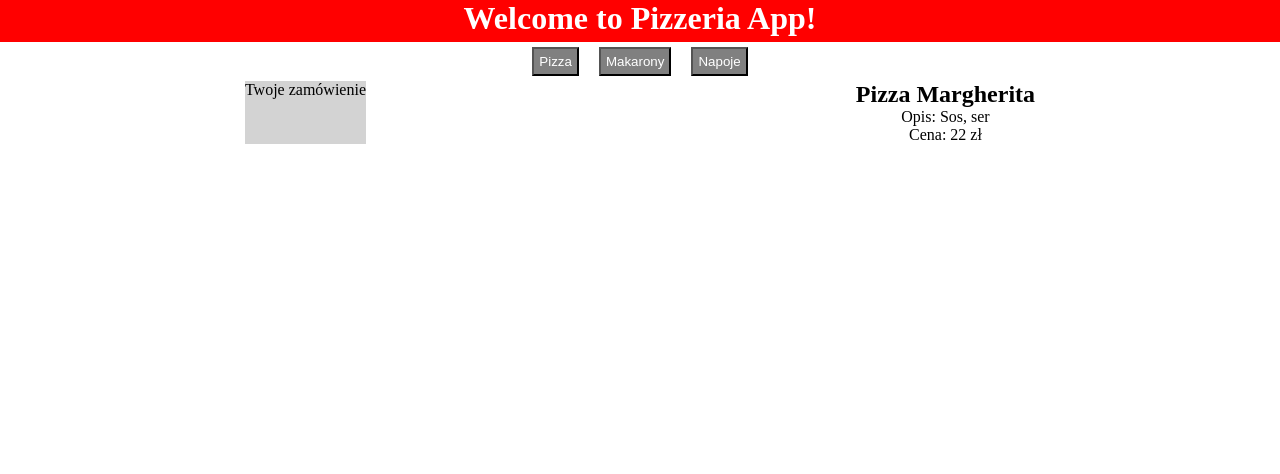
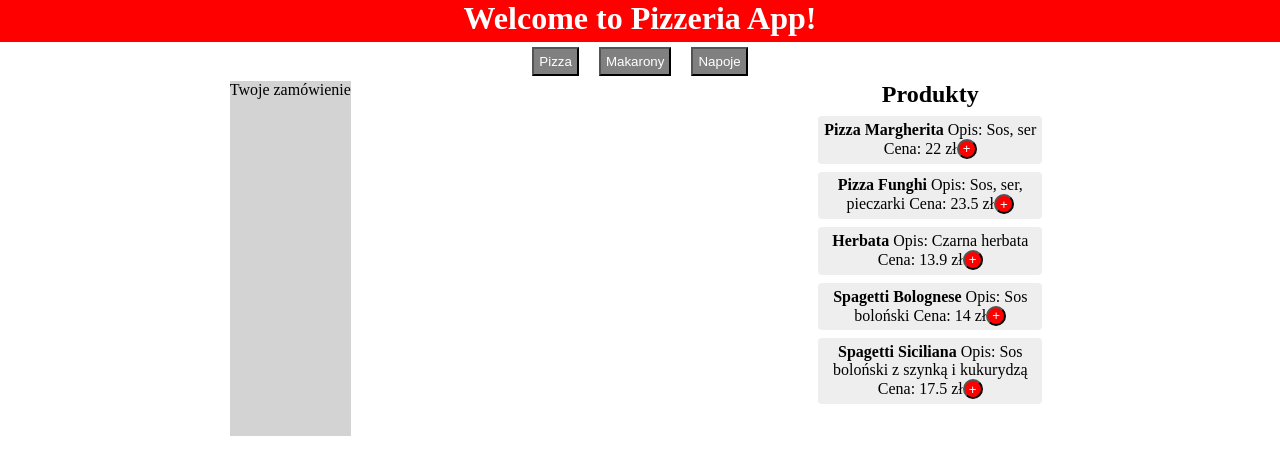
Before and after one commit to kredki/pizzeria-app, an Angular app: page / in a window 1280 px wide. Shown: the top 474 px of the page. Built offline with nearby package versions, Linux system fonts and the light colour scheme.

Commit message:
list of dishes

```diff
--- a/src/app/app.component.css
+++ b/src/app/app.component.css
@@ -30,3 +30,10 @@ section {
 #order {
   background-color: lightgray;
 }
+
+#dishes {
+  display: flex;
+  justify-content: center;
+  align-items: center;
+  flex-direction: row;
+}
--- a/src/app/dishes/dishes.component.css
+++ b/src/app/dishes/dishes.component.css
@@ -0,0 +1,50 @@
+.dishes {
+  margin: 0 0 2em 0;
+  list-style-type: none;
+  padding: 0;
+  width: 15em;
+}
+
+.dishes li {
+  position: relative;
+  left: 0;
+  background-color: #EEE;
+  margin: .5em;
+  padding: .3em 0;
+  border-radius: 4px;
+}
+
+.dishes .text {
+  position: relative;
+  top: -3px;
+}
+
+.dishes .dish {
+  display: inline-block;
+  font-size: small;
+  color: white;
+  padding: 0.8em 0.7em 0 0.7em;
+  background-color: #607D8B;
+  line-height: 1em;
+  position: relative;
+  left: -1px;
+  top: -4px;
+  margin-right: .8em;
+  border-radius: 4px 0 0 4px;
+}
+
+.dishes button {
+  background-color: red;
+  color: white;
+  height: 20px;
+  width: 20px;
+  border-radius: 50%;
+  text-align: center;
+}
+
+.dish {
+  display: flex;
+  justify-content: center;
+  align-items: center;
+  flex-direction: row;
+}
--- a/src/app/dishes/dishes.component.html
+++ b/src/app/dishes/dishes.component.html
@@ -1,3 +1,10 @@
-<h2>{{dish.name}}</h2>
-<div><span>Opis: </span>{{dish.description}}</div>
-<div><span>Cena: </span>{{dish.price}} zł</div>
+<h2>Produkty</h2>
+<ul class="dishes">
+  <li *ngFor="let dish of dishes">
+    <div><span><b>{{dish.name}}</b></span>
+      <span> Opis: {{dish.description}}
+      </span><span>Cena: {{dish.price}} zł</span>
+      <button>+</button>
+    </div>
+  </li>
+</ul>
--- a/src/app/dishes/dishes.component.ts
+++ b/src/app/dishes/dishes.component.ts
@@ -1,5 +1,6 @@
 import {Component, OnInit} from '@angular/core';
 import { Dish } from '../dish';
+import { DISHES } from '../mock-dishes';
 
 @Component({
   selector: 'app-dishes',
@@ -7,14 +8,7 @@ import { Dish } from '../dish';
   styleUrls: ['./dishes.component.css']
 })
 export class DishesComponent implements OnInit {
-  dish: Dish = {
-    id: 1,
-    name: 'Pizza Margherita',
-    isAvailable: true,
-    description: 'Sos, ser',
-    type: 'pizza',
-    price: 22
-  };
+  dishes = DISHES;
 
   constructor() {
   }
--- /dev/null
+++ b/src/app/mock-dishes.ts
@@ -0,0 +1,44 @@
+import { Dish } from './dish';
+
+export const DISHES: Dish[] = [
+  {
+    id: 1,
+    name: 'Pizza Margherita',
+    isAvailable: true,
+    description: 'Sos, ser',
+    type: 'pizza',
+    price: 22
+  },
+  {
+    id: 2,
+    name: 'Pizza Funghi',
+    isAvailable: true,
+    description: 'Sos, ser, pieczarki',
+    type: 'pizza',
+    price: 23.50
+  },
+  {
+    id: 3,
+    name: 'Herbata',
+    isAvailable: true,
+    description: 'Czarna herbata',
+    type: 'drink',
+    price: 13.90
+  },
+  {
+    id: 4,
+    name: 'Spagetti Bolognese',
+    isAvailable: false,
+    description: 'Sos boloński',
+    type: 'spagetti',
+    price: 14
+  },
+  {
+    id: 5,
+    name: 'Spagetti Siciliana',
+    isAvailable: true,
+    description: 'Sos boloński z szynką i kukurydzą',
+    type: 'spagetti',
+    price: 17.50
+  }
+];
```
